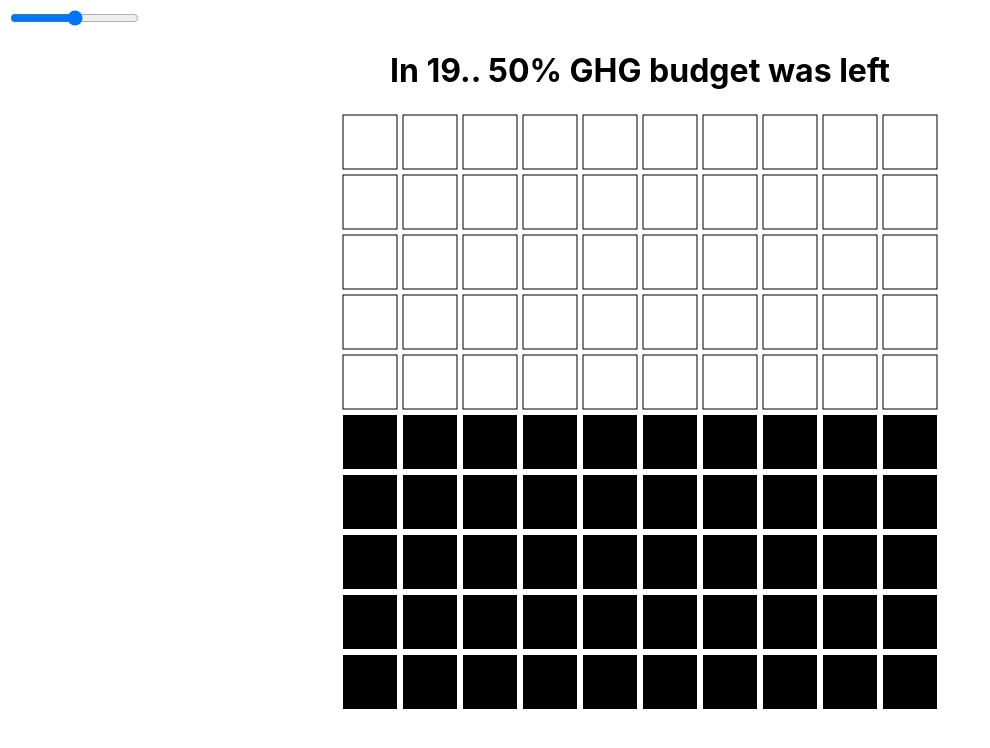
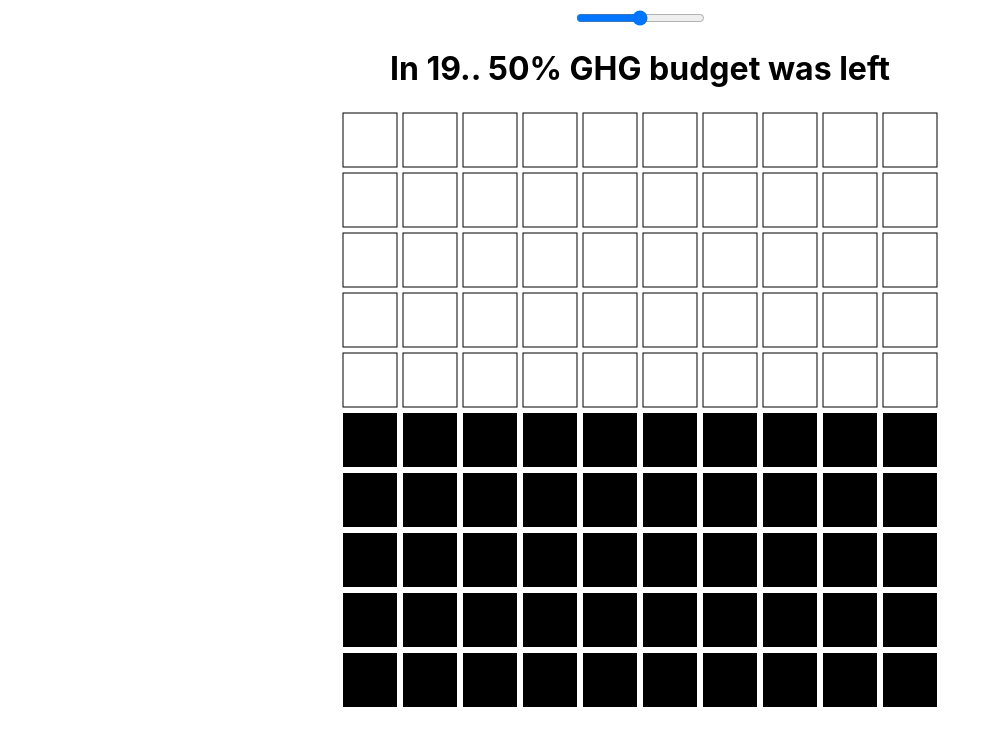
Before and after one commit to tbk03/climate-indicators, a Svelte app: page / in a window 1280 px wide. Shown: the top 748 px of the page, without its empty margins (0-990 px from the left). Built offline with nearby package versions, Linux system fonts and the light colour scheme.

Commit message:
create sticky year slider conponent

```diff
--- a/src/App.svelte
+++ b/src/App.svelte
@@ -1,5 +1,6 @@
 <script>
   import WaffleChart from "./lib/Waffle-Chart.svelte";
+  import YearSlider from "./lib/YearSlider.svelte";
 
 
   // --------------------------------------------------------------
@@ -9,11 +10,6 @@
 </script>
 
 <main>
-  <div class="range-container">
-    <input type="range" min="0" max="100" bind:value={percGHGBudget} />
-  </div>
+    <YearSlider bind:sliderValue={percGHGBudget}/>
     <WaffleChart numFilledCells={percGHGBudget} />
 </main>
-
-<style>
-</style>
--- a/src/lib/Waffle-Chart.svelte
+++ b/src/lib/Waffle-Chart.svelte
@@ -26,7 +26,7 @@
     unitWidth = (chartWidth / numCols) - gutter;
     unitHeight = unitWidth;
 
-    console.log({chartWidth, unitWidth});
+    // console.log({chartWidth, unitWidth});
   }
   // --------------------------------------------------------------
   // UPDATE NUMBER OF UNIT CELLS WHICH ARE FILLED
--- /dev/null
+++ b/src/lib/YearSlider.svelte
@@ -0,0 +1,27 @@
+<script>
+  export let sliderValue;
+</script>
+
+<div class="range-container sticky">
+  <div class="range-slider">
+    <input type="range" min="0" max="100" bind:value={sliderValue} />
+  </div>
+</div>
+
+<style>
+  .range-container {
+    background: white;
+  }
+
+  .range-slider {
+    display: flex;
+    justify-content: center;
+  }
+
+  div.sticky {
+    position: -webkit-sticky; /* Safari */
+    position: sticky;
+    top: 0;
+    z-index: 1;
+  }
+</style>
```
